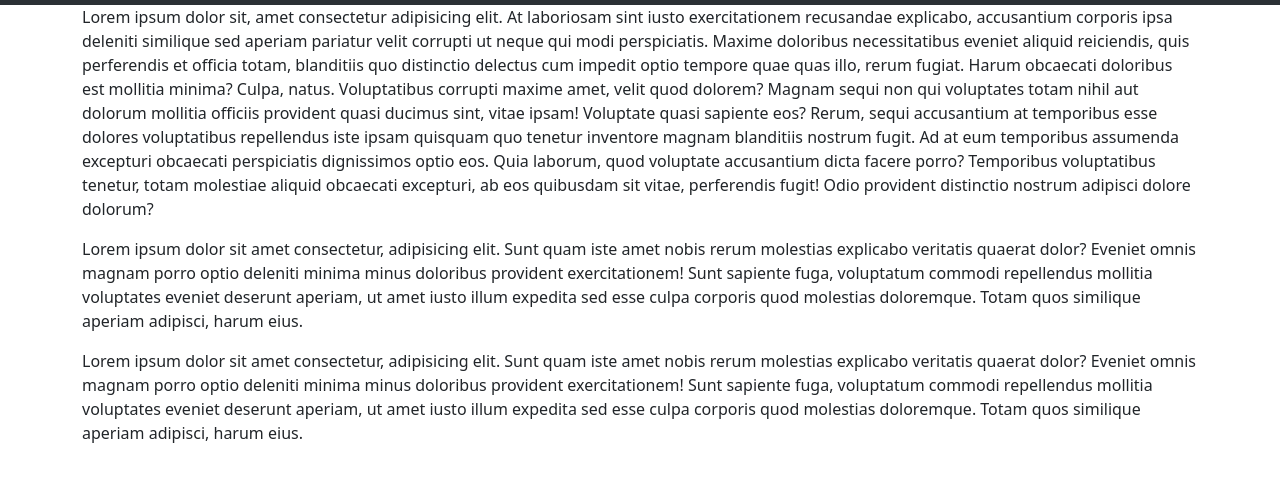
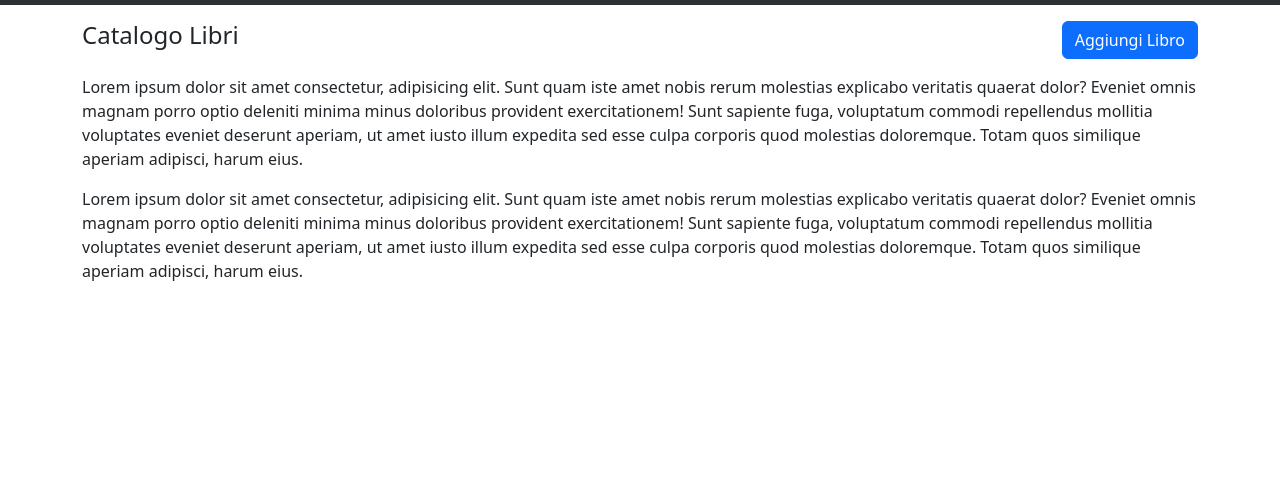
Before and after one commit to ManuelGraziosi/html-css-bootstrap-dashboard, a plain HTML site: page index.html in a window 1280 px wide. Shown: the part 62-544 px from the top of the page. Drawn offline with nearby package versions, Linux system fonts and the light colour scheme.

```diff
--- a/index.html
+++ b/index.html
@@ -40,34 +40,15 @@
             </div>
         </nav>
     </header>
-    <main>
-        <div class="container">
+
+    <main role="main" class="container">
         <div class="row">
             <!-- Colonna 1 -->
             <div class="col-12">
-                    <p>
-                        Lorem ipsum dolor sit, amet consectetur adipisicing elit. At laboriosam sint iusto
-                        exercitationem
-                        recusandae explicabo, accusantium corporis ipsa deleniti similique sed aperiam pariatur velit
-                        corrupti ut neque qui modi perspiciatis.
-                        Maxime doloribus necessitatibus eveniet aliquid reiciendis, quis perferendis et officia totam,
-                        blanditiis quo distinctio delectus cum impedit optio tempore quae quas illo, rerum fugiat. Harum
-                        obcaecati doloribus est mollitia minima?
-                        Culpa, natus. Voluptatibus corrupti maxime amet, velit quod dolorem? Magnam sequi non qui
-                        voluptates
-                        totam nihil aut dolorum mollitia officiis provident quasi ducimus sint, vitae ipsam! Voluptate
-                        quasi
-                        sapiente eos?
-                        Rerum, sequi accusantium at temporibus esse dolores voluptatibus repellendus iste ipsam quisquam
-                        quo
-                        tenetur inventore magnam blanditiis nostrum fugit. Ad at eum temporibus assumenda excepturi
-                        obcaecati perspiciatis dignissimos optio eos.
-                        Quia laborum, quod voluptate accusantium dicta facere porro? Temporibus voluptatibus tenetur,
-                        totam
-                        molestiae aliquid obcaecati excepturi, ab eos quibusdam sit vitae, perferendis fugit! Odio
-                        provident
-                        distinctio nostrum adipisci dolore dolorum?
-                    </p>
+                <div class="d-flex justify-content-between py-3">
+                    <h4>Catalogo Libri</h4>
+                    <button type="button" class="btn btn-primary">Aggiungi Libro</button>
+                </div>
             </div>
             <!-- /Colonna 1 -->
 
```
Lines whose indentation alone changed are shown as unchanged.
